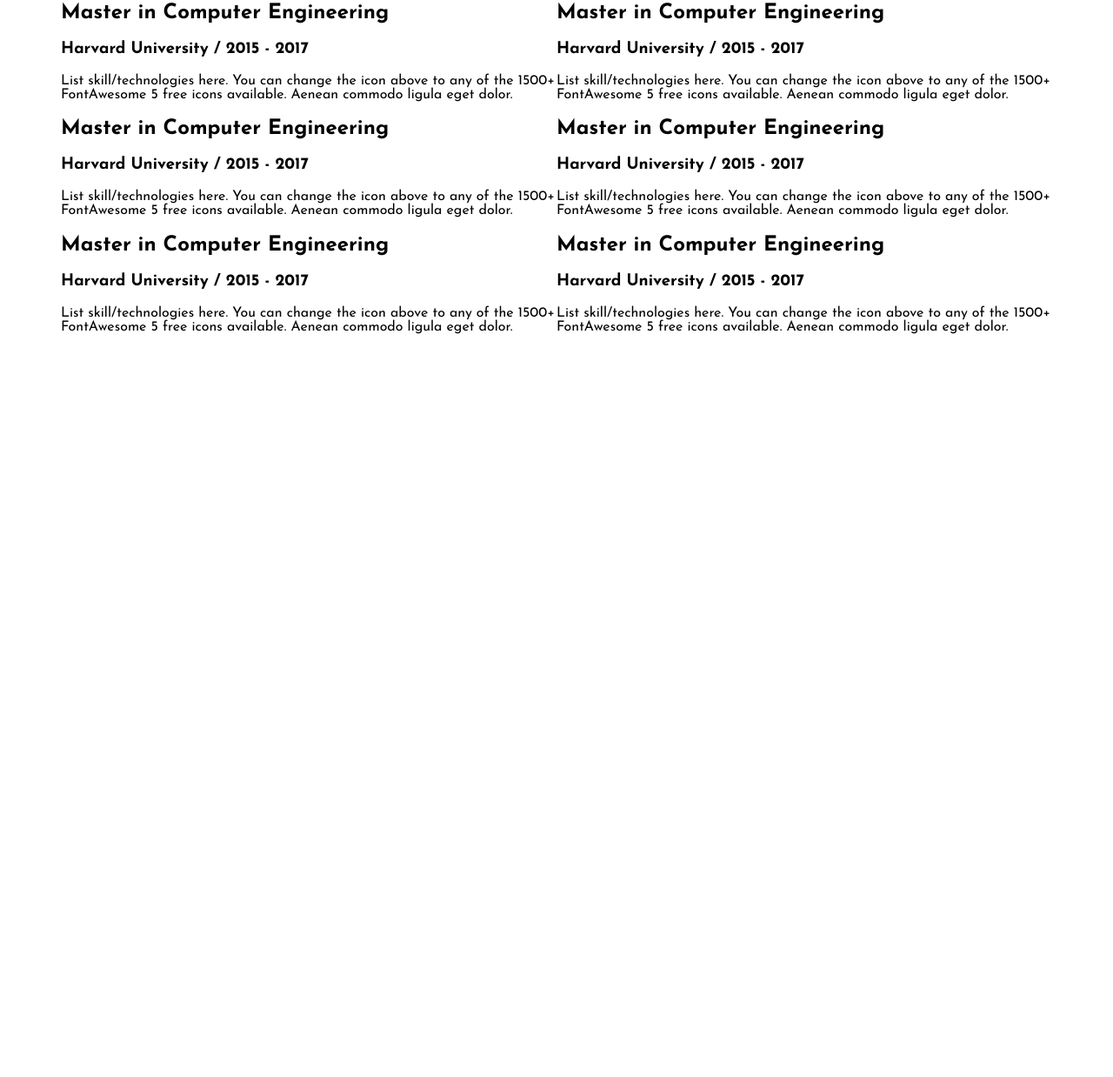
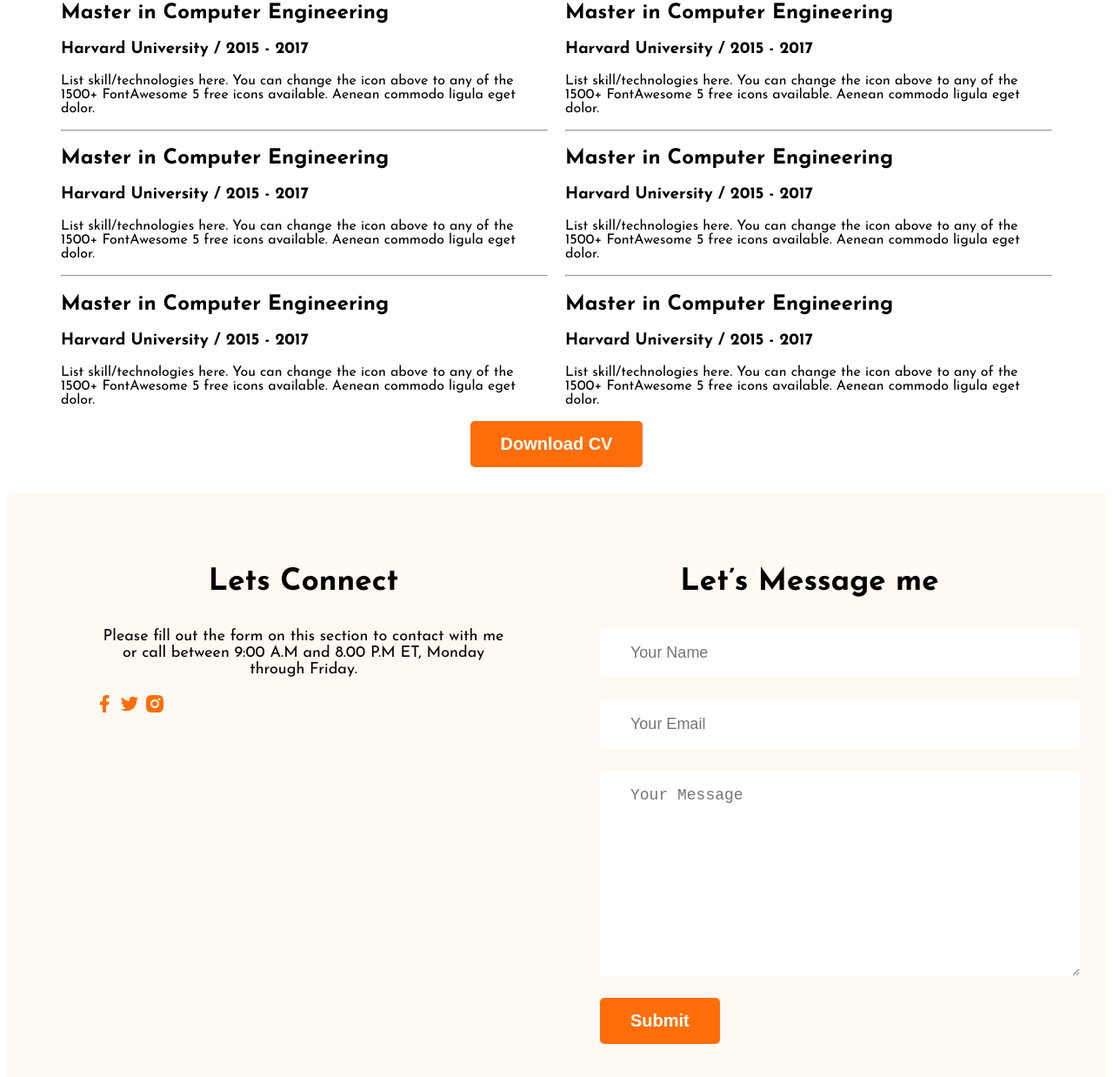
Before and after one commit to Motakabber-billah/developer-portfolio, a plain HTML site: page index.html in a window 1280 px wide. Shown: the part 2099-3337 px from the top of the page at 87% size. Before the commit the page ends 2507 px from the top, so only its background shows below. Drawn offline with Linux system fonts and the light colour scheme.

Commit message:
Footer added

```diff
--- a/index.html
+++ b/index.html
@@ -94,11 +94,13 @@
                             <h3 class="resume-item-institute">Harvard University / 2015 - 2017</h3>
                             <p class="resume-item-description">List skill/technologies here. You can change the icon above to any of the 1500+ FontAwesome 5 free icons available. Aenean commodo ligula eget dolor.</p>
                         </div>
+                        <hr>
                         <div class="resume-item">
                             <h2 class="resume-item-title">Master in Computer Engineering</h2>
                             <h3 class="resume-item-institute">Harvard University / 2015 - 2017</h3>
                             <p class="resume-item-description">List skill/technologies here. You can change the icon above to any of the 1500+ FontAwesome 5 free icons available. Aenean commodo ligula eget dolor.</p>
                         </div>
+                        <hr>
                         <div class="resume-item">
                             <h2 class="resume-item-title">Master in Computer Engineering</h2>
                             <h3 class="resume-item-institute">Harvard University / 2015 - 2017</h3>
@@ -112,11 +114,13 @@
                             <h3 class="resume-item-institute">Harvard University / 2015 - 2017</h3>
                             <p class="resume-item-description">List skill/technologies here. You can change the icon above to any of the 1500+ FontAwesome 5 free icons available. Aenean commodo ligula eget dolor.</p>
                         </div>
+                        <hr>
                         <div class="resume-item">
                             <h2 class="resume-item-title">Master in Computer Engineering</h2>
                             <h3 class="resume-item-institute">Harvard University / 2015 - 2017</h3>
                             <p class="resume-item-description">List skill/technologies here. You can change the icon above to any of the 1500+ FontAwesome 5 free icons available. Aenean commodo ligula eget dolor.</p>
                         </div>
+                        <hr>
                         <div class="resume-item">
                             <h2 class="resume-item-title">Master in Computer Engineering</h2>
                             <h3 class="resume-item-institute">Harvard University / 2015 - 2017</h3>
@@ -124,11 +128,31 @@
                         </div>
                     </div>
                 </div>
+                <div class="download-resume">
+                    <button class="resume-button">Download CV</button>
+                </div>
 
             </section>
         </main>
         <footer>
-
+            <div class="footer-column">
+                <h3 class="section-title">Lets Connect</h3>
+                <p class="section-description">Please fill out the form on this section to contact with me or call between 9:00 A.M and 8.00 P.M ET, Monday through Friday.</p>
+                <div class="social-links">
+                    <a href=""><img src="Images/Frame.png" alt=""></a>
+                    <a href=""><img src="Images/Frame (1).png" alt=""></a>
+                    <a href=""><img src="Images/Frame (2).png" alt=""></a>
+                </div>
+            </div>
+            <div class="footer-column">
+                <h3 class="section-title">Let’s Message me</h3>
+                <form class="contact" action="">
+                    <input type="text" placeholder="Your Name">
+                    <input type="email" name="" placeholder="Your Email" id="">
+                    <textarea name="" placeholder="Your Message" id="" cols="30" rows="10"></textarea>
+                    <input class="footer-submit-button" type="submit" value="Submit">
+                </form>
+            </div>
         </footer>
 </body>
 </html>
--- a/portfolio css/portfolio.css
+++ b/portfolio css/portfolio.css
@@ -146,4 +146,54 @@ nav a{
 
 .resume-container{
     display: flex;
+    gap: 20px;
 }
+
+.resume-button{
+    border-radius: 5px;
+    background-color: #FD6E0A;
+    border-width: 0;
+    color: white;
+    font-size: 20px;
+    font-weight: 700;
+    padding: 15px 35px;
+
+}
+.download-resume{
+    text-align: center;
+}
+
+footer{
+    display: flex;
+    gap: 100px;
+    background-color: #fff8f3;
+    padding: 50px 100px;
+    margin-top: 30px;
+}
+
+.footer-column{
+    width: 50%;
+}
+
+.contact input[type="text"], .contact input[type="email"], textarea{
+display: block;
+margin-bottom: 25px;
+padding: 18px 35px;
+font-size: 18px;
+color: #757575;
+border-radius: 5px;
+border: 0;
+background-color: #fff;
+width: 100%;
+}
+
+.footer-submit-button{
+    border-radius: 5px;
+    background-color: #FD6E0A;
+    border-width: 0;
+    color: white;
+    font-size: 20px;
+    font-weight: 700;
+    padding: 15px 35px;
+    margin-right: 20px;
+}
```
Also changed, not shown: Images/Frame (1).png (added), Images/Frame (2).png (added), Images/Frame.png (added).
